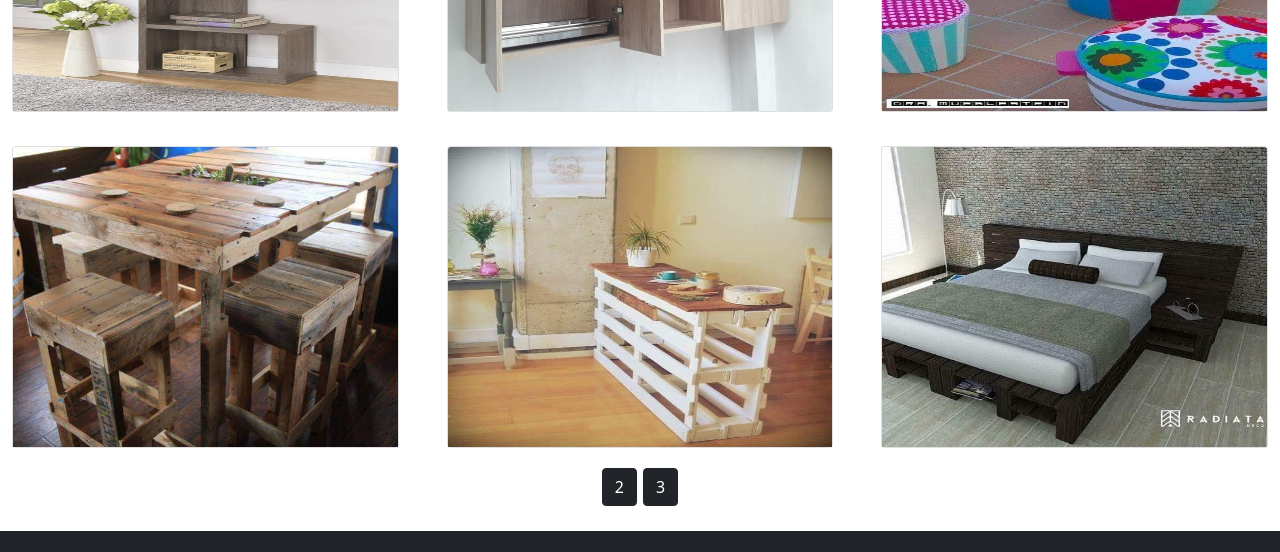
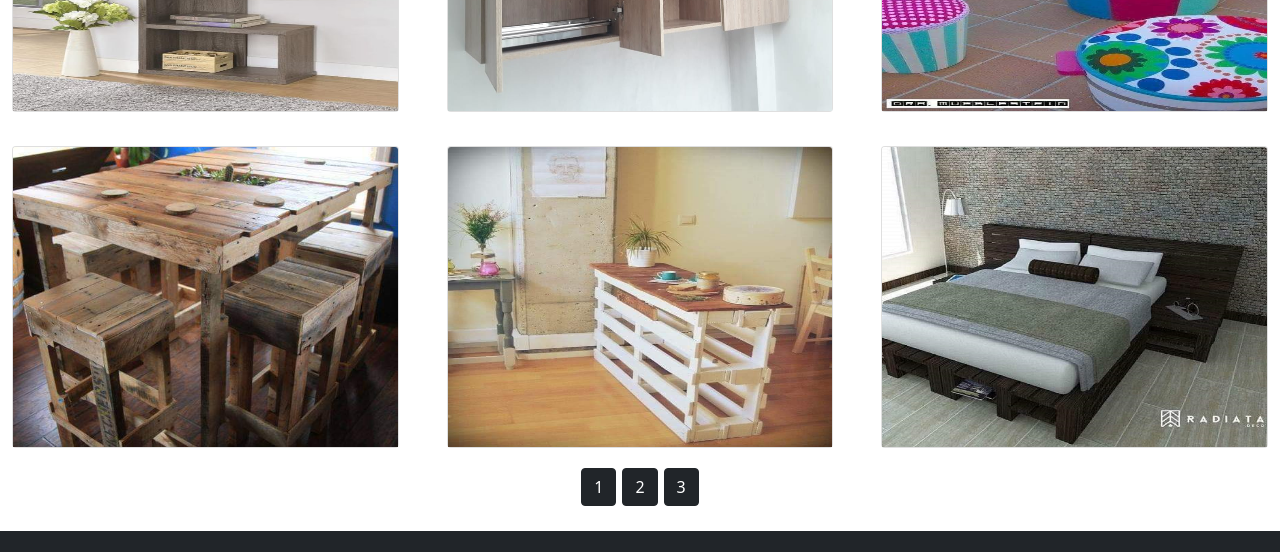
Before and after one commit to Alucard-bit-gif/Carpinteria_Ebanisteria, a plain HTML site: page galeria.html in a window 1280 px wide. Shown: the part 1101-1653 px from the top of the page. Drawn offline with nearby package versions, Linux system fonts and the light colour scheme.

Commit message:
Se ajutaron botenes paginas 1 y 2 galeria

```diff
--- a/galeria.html
+++ b/galeria.html
@@ -105,6 +105,7 @@
         </div>
     </div>
     <div id="paginasGaleria">
+        <a class="btn btn-dark" href="#" role="button">1</a>
         <a class="btn btn-dark" href="#" role="button">2</a>
         <a class="btn btn-dark" href="#" role="button">3</a>
     </div>
```
Also changed, not shown: galeria2.html (+1 -0 lines).
